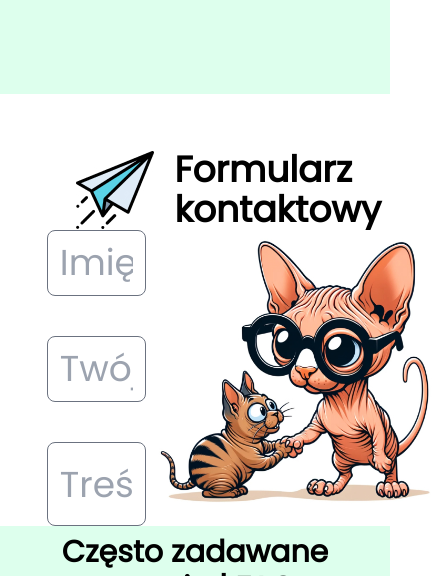
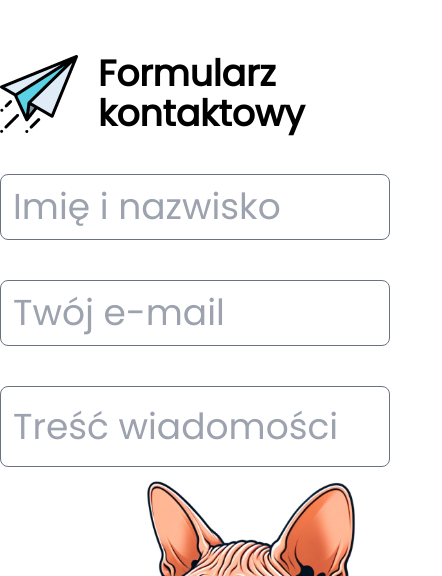
Before and after one commit to Tommy3DE/TheBill, a React (Vite) app: page /pomoc in a window 390 px wide. Shown: the part 838-1414 px from the top of the page, 442 px wide, since content can reach past the window. Built offline with nearby package versions, Linux system fonts and the light colour scheme.

Commit message:
landing page added rwd

```diff
--- a/src/layout/pages/Pomoc.tsx
+++ b/src/layout/pages/Pomoc.tsx
@@ -24,7 +24,7 @@ const Pomoc = () => {
     <>
       <Navbar />
       <section className="mt-8 font-poppins flex flex-col">
-        <div className="mt-24 text-center w-full bg-[#DDFFED]">
+        <div className="lg:mt-24 text-center w-full bg-[#DDFFED]">
           <h1 className="text-6xl tracking-wider font-playFair font-bold my-10">
             Jak możemy Cię wesprzeć w prowadzeniu biznesu?{" "}
           </h1>
@@ -34,16 +34,16 @@ const Pomoc = () => {
           </h2>
         </div>
         <div className=" h-auto w-full">
-          <div className="mx-[12%]">
+          <div className="lg:mx-[12%]">
             <div className="flex flex-col mt-14">
-              <div className="flex items-center ml-[10%]">
+              <div className="flex items-center lg:ml-[10%] mb-10 lg:mb-0">
                 <img src={airplane} alt="airplane" />
                 <h2 className="font-poppins text-4xl font-extrabold ml-5">
                   Formularz kontaktowy
                 </h2>
               </div>
-              <div className="flex flex-row w-full justify-evenly">
-                <div className="flex flex-col text-xl justify-center w-1/3">
+              <div className="flex lg:flex-row w-full flex-col justify-evenly">
+                <div className="flex flex-col text-xl justify-center lg:w-1/3">
                   <input
                     type="text"
                     placeholder="Imię i nazwisko"
--- a/src/layout/pages/Pomoc/FAQ.tsx
+++ b/src/layout/pages/Pomoc/FAQ.tsx
@@ -23,7 +23,7 @@ const FAQ = () => {
   return (
     <Accordion className='' transition transitionTimeout={1000}>
         {accTiles.map((tile)=>(
-            <AccordionItem header={tile.title} key={tile.id} id={`accordion-item-${tile.id}`} className='text-3xl border-2 text-start p-4 w-1/2 mx-auto my-2 font-extrabold'>
+            <AccordionItem header={tile.title} key={tile.id} id={`accordion-item-${tile.id}`} className='text-3xl border-2 text-start p-4 lg:w-1/2 mx-auto my-2 font-extrabold'>
             <p className='text-lg font-normal pt-4'>{tile.text}</p>
           </AccordionItem>
         ))}
```
